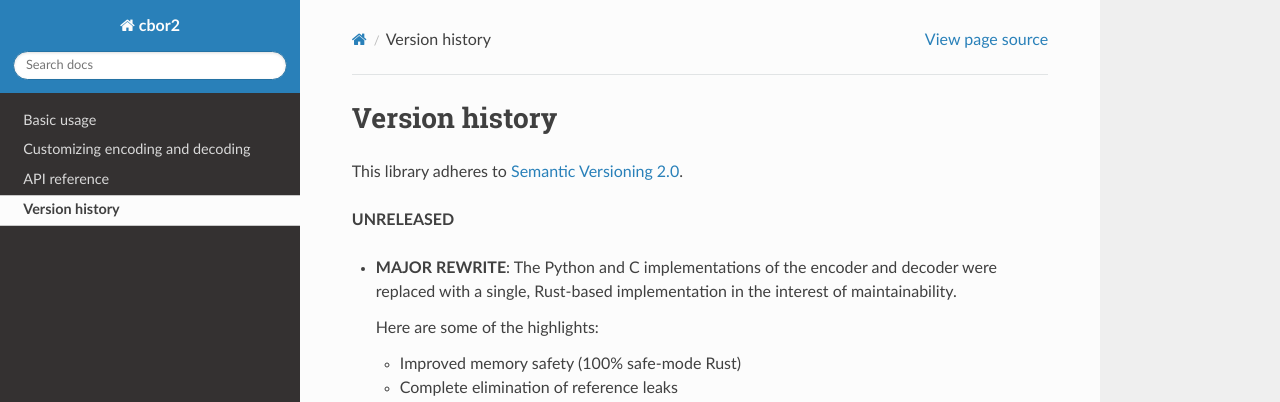
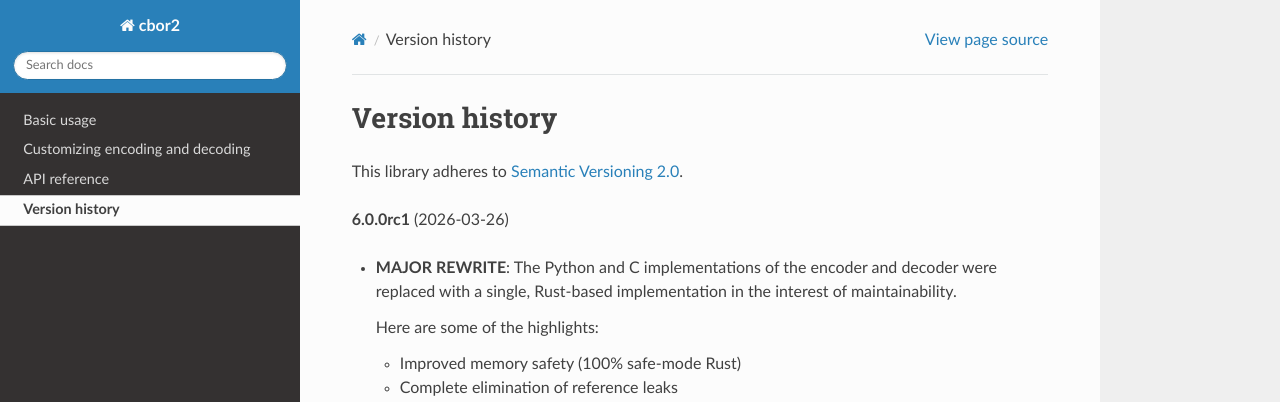
Before and after one commit to agronholm/cbor2, a Sphinx documentation site: the page built from docs/versionhistory.rst, in a window 1280 px wide and 900 px high. Shown: the top 402 px of the window. Built offline with Sphinx 7.4.7 and the Read the Docs theme 3.1.0, drawn with Linux system fonts in a browser that asks for light colours; the version number could not be read and is left out.

Commit message:
Bumped up the version

```diff
--- a/docs/versionhistory.rst
+++ b/docs/versionhistory.rst
@@ -5,7 +5,7 @@ Version history
 
 This library adheres to `Semantic Versioning 2.0 <http://semver.org/>`_.
 
-**UNRELEASED**
+**6.0.0rc1** (2026-03-26)
 
 - **MAJOR REWRITE**:
   The Python and C implementations of the encoder and decoder were replaced with a single,
```
